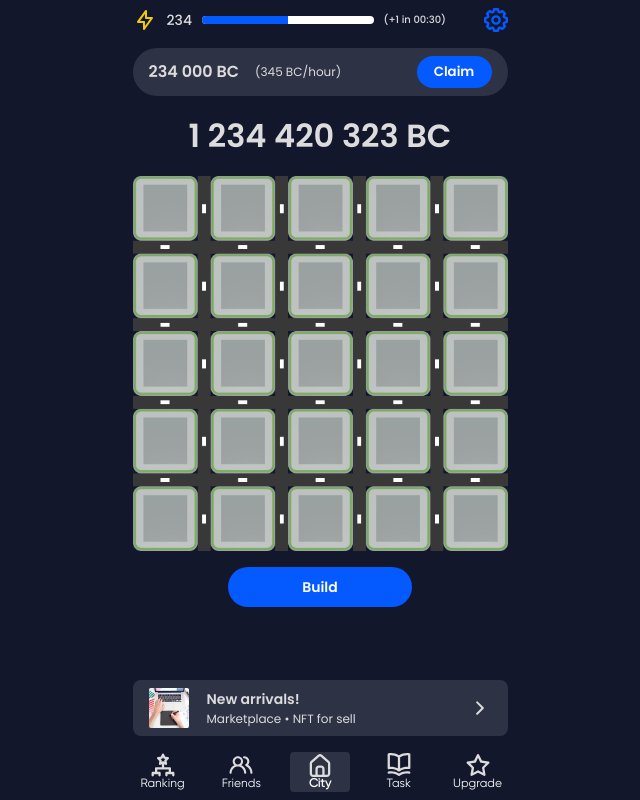
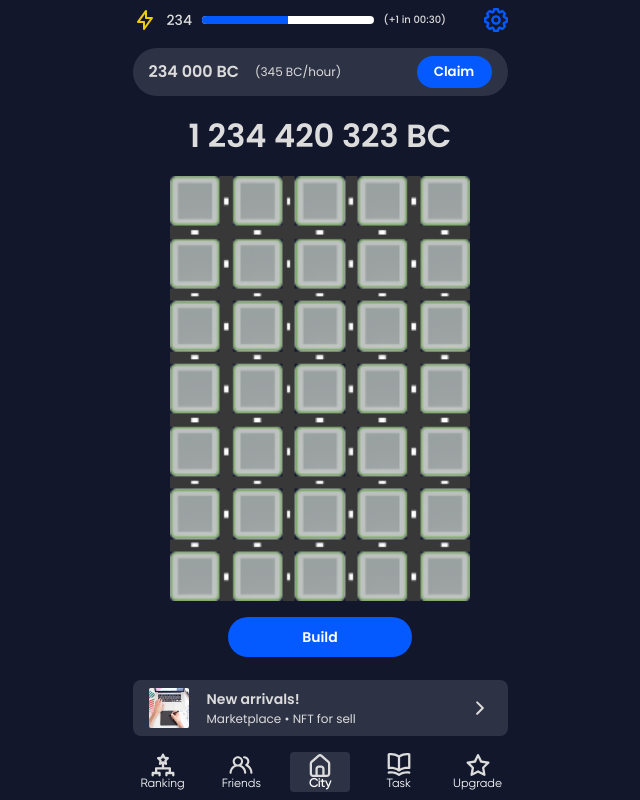
Before and after one commit to tyanva/bot, a Flask app: page / in a window 1280 px wide. Shown: the whole page, without its empty margins (320-960 px from the left). Run offline with Flask 3, Linux system fonts and the light colour scheme.

Commit message:
new 15/07

```diff
--- a/static/javascript/area.js
+++ b/static/javascript/area.js
@@ -1,5 +1,6 @@
 const canvas = document.getElementById('gameCanvas');
 const ctx = canvas.getContext('2d');
+
 const cellImage = new Image();
 const buildingImage = new Image();
 const roadHorizontalImage = new Image();
@@ -11,16 +12,6 @@ buildingImage.src = '../static/images/building.png';
 roadHorizontalImage.src = '../static/images/road-horizontal.png';
 roadVerticalImage.src = '../static/images/road-vertical.png';
 intersectionImage.src = '../static/images/q.png';
-
-const cellSize = 100;
-const roadSize = cellSize * 0.2;
-const gridSize = 5;
-const buildings = [];
-
-const totalCellSize = cellSize + roadSize; // размер тайла + дороги
-
-canvas.width = totalCellSize * gridSize - roadSize;
-canvas.height = totalCellSize * gridSize - roadSize;
 
 let imagesLoaded = 0;
 const totalImages = 4;
@@ -51,26 +42,113 @@ roadVerticalImage.onerror = () => imageLoadError(roadVerticalImage.src);
 intersectionImage.onload = imageLoaded;
 intersectionImage.onerror = () => imageLoadError(intersectionImage.src);
 
+const gameWidth = canvas.width;
+const gameHeight = canvas.height;
+const specialRow = 2;   // Донат поля
+
+const cellSize = gameWidth/9;
+const roadSize = cellSize /4;
+const totalCellSize = cellSize + roadSize; // размер тайла + дороги
+// Габориты поля
+const gridCol = 5;
+const gridRow = 5 + specialRow;
+var buildings = []; // Массив домов
+/*
+// Отправка данных по строениям на сервер
+
+const buildingCoordinates = [
+    { id: 1, x: 100, y: 200 },
+    { id: 2, x: 300, y: 400 },
+    // Add more coordinates as needed
+];
+
+function sendCoordinatesToBackend(allBuildingsData) {
+
+let buildingsData = [];
+allBuildingsData.forEach(item => {
+    buildingsData.push({ x: 100, y: 200 })
+});
+
+
+fetch('/api/coordinates', {
+    method: 'POST',
+    headers: {
+        'Content-Type': 'application/json',
+    },
+    body: JSON.stringify({ buildingsData: buildingsData }),
+})
+.then(response => response.json())
+    .then(data => {
+        console.log('Success:', data);
+    })
+    .catch((error) => {
+        console.error('Error:', error);
+    });
+}
+
+// Call the function to send coordinates
+sendCoordinatesToBackend(buildingCoordinates);
+*/
+
+canvas.width = totalCellSize * gridCol - roadSize;
+canvas.height = totalCellSize * gridRow - roadSize;
+
+//Добавить новое здание
+function createBuild(build,x,y) {
+    const item = {
+        id:x*gridCol + y,     //Max 25 + 10
+        x:x,
+        y:y,
+        skin:'',
+        sell_price:233,
+        profit:122,
+        text:'text',
+    }
+    build.push(item);
+    //build.id = build.x * gridCol + build.y; // ID - номер блока
+}
+createBuild(buildings,0,2)
+createBuild(buildings,3,1)
+createBuild(buildings,1,1)
+createBuild(buildings,0,0)
+
+//разбор json
+function getCoordinates(array) {
+    const coordinates = [];
+    array.forEach(value => {
+      if (value.id >= gridCol * gridRow) {
+        console.log(`Значение ${value} выходит за пределы сетки`);
+        return;
+      }
+      const x = value.id % gridCol;
+      const y = Math.floor(value.id / gridCol);
+      coordinates.push({ x:x, y:y });
+    });
+    return coordinates;
+  }
+
 const drawGrid = () => {
     ctx.clearRect(0, 0, canvas.width, canvas.height);
-    for (let row = 0; row < gridSize; row++) {
-        for (let col = 0; col < gridSize; col++) {
+
+    for (let row = 0, t=0; row < gridRow; row++) {
+        for (let col = 0; col < gridCol; col++) {
             const x = col * totalCellSize;
             const y = row * totalCellSize;
             ctx.drawImage(cellImage, x, y, cellSize, cellSize);
+            console.log("Cell-",t++,";  X - ", x, "; Y - ", y,";")
 
             // Рисуем горизонтальные дороги
-            if (col < gridSize - 1) {
+            if (col < gridCol - 1) {
                 ctx.drawImage(roadHorizontalImage, x + cellSize, y, roadSize, cellSize);
             }
 
             // Рисуем вертикальные дороги
-            if (row < gridSize - 1) {
+            if (row < gridRow - 1) {
                 ctx.drawImage(roadVerticalImage, x, y + cellSize, cellSize, roadSize);
             }
 
             // Рисуем перекрестки
-            if (col < gridSize - 1 && row < gridSize - 1) {
+            if (col < gridCol - 1 && row < gridRow - 1) {
                 ctx.drawImage(intersectionImage, x + cellSize, y + cellSize, roadSize, roadSize);
             }
         }
@@ -113,13 +191,14 @@ canvas.addEventListener('mouseleave', () => {
 
 canvas.addEventListener('click', (e) => {
     if (imagesLoaded === totalImages) {
-        const rect = canvas.getBoundingClientRect();
+        const rect = canvas.getBoundingClientRect(); //коор курсора
         const scaleX = canvas.width / rect.width;
         const scaleY = canvas.height / rect.height;
         const x = (e.clientX - rect.left) * scaleX;
         const y = (e.clientY - rect.top) * scaleY;
         const col = Math.floor(x / totalCellSize);
         const row = Math.floor(y / totalCellSize);
+        console.log(rect.width)
 
         const existingBuilding = buildings.find(building => building.col === col && building.row === row);
         const popup = document.getElementById('popup');
@@ -164,3 +243,32 @@ window.addEventListener('click', (e) => {
         popup.style.display = 'none';
     }
 });
+
+// координаты курсора
+document.addEventListener('DOMContentLoaded', (event) => {
+
+
+    // Функция для очистки канваса
+    function clearCanvas() {
+        ctx.clearRect(0, 0, canvas.width, canvas.height);
+    }
+
+    // Функция для рисования координат
+    function drawCoordinates(x, y) {
+        drawGrid()
+
+        ctx.font = '20px Arial';
+        ctx.fillStyle = 'black';
+        ctx.fillText(`X: ${Math.floor(x)}, Y: ${Math.floor(y)}`, 10, 30);
+
+    }
+
+    // Обработчик события движения мыши
+    canvas.addEventListener('click', (event) => {
+        clearCanvas();
+        const rect = canvas.getBoundingClientRect();
+        const x = event.clientX - rect.left;
+        const y = event.clientY - rect.top;
+        drawCoordinates(x, y);
+    });
+});
--- a/static/styles/main.css
+++ b/static/styles/main.css
@@ -126,7 +126,6 @@
 /* NEWS */
 
 .news {
-
     background-color: var(--wrapping-color);
     border-radius: 8px;
     padding: 8px 16px;
@@ -172,7 +171,6 @@
     flex-direction: row;
     justify-content: space-between;
     margin-bottom: 8px;
-    background-color: var(--background-color);
     border-radius: 8px;
     }
 .footer-menu a {
@@ -214,7 +212,8 @@
 /**/
 
 canvas {
-    width: 100%;
+    margin: 0 auto;
+    width: 80%;
     height: auto;
     border: none;
 }
@@ -262,6 +261,7 @@ canvas {
     display: flex;
     flex-direction: column;
     justify-content: space-between;
+    align-items: center;
     gap: 16px;
 }
 
@@ -271,10 +271,8 @@ canvas {
     display: flex;
     align-items: center;
     justify-content: center;
-    margin: 0 auto;
-
+    text-decoration: none;
     height: 40px;
-    padding: 12px 0;
     width: 100%;
     max-width: 184px;
     border: none;
--- a/templates/city.html
+++ b/templates/city.html
@@ -1,7 +1,7 @@
 
 <div class="city-container">
     <canvas id="gameCanvas"></canvas>
-    <button class="build-btn"  type="submit">Build</button>
+    <a href="/game"class="build-btn" \>Build</a>
 
 </div>
 
```
Also changed, not shown: requirements.txt (added, +8 -0 lines), 10 other files.
